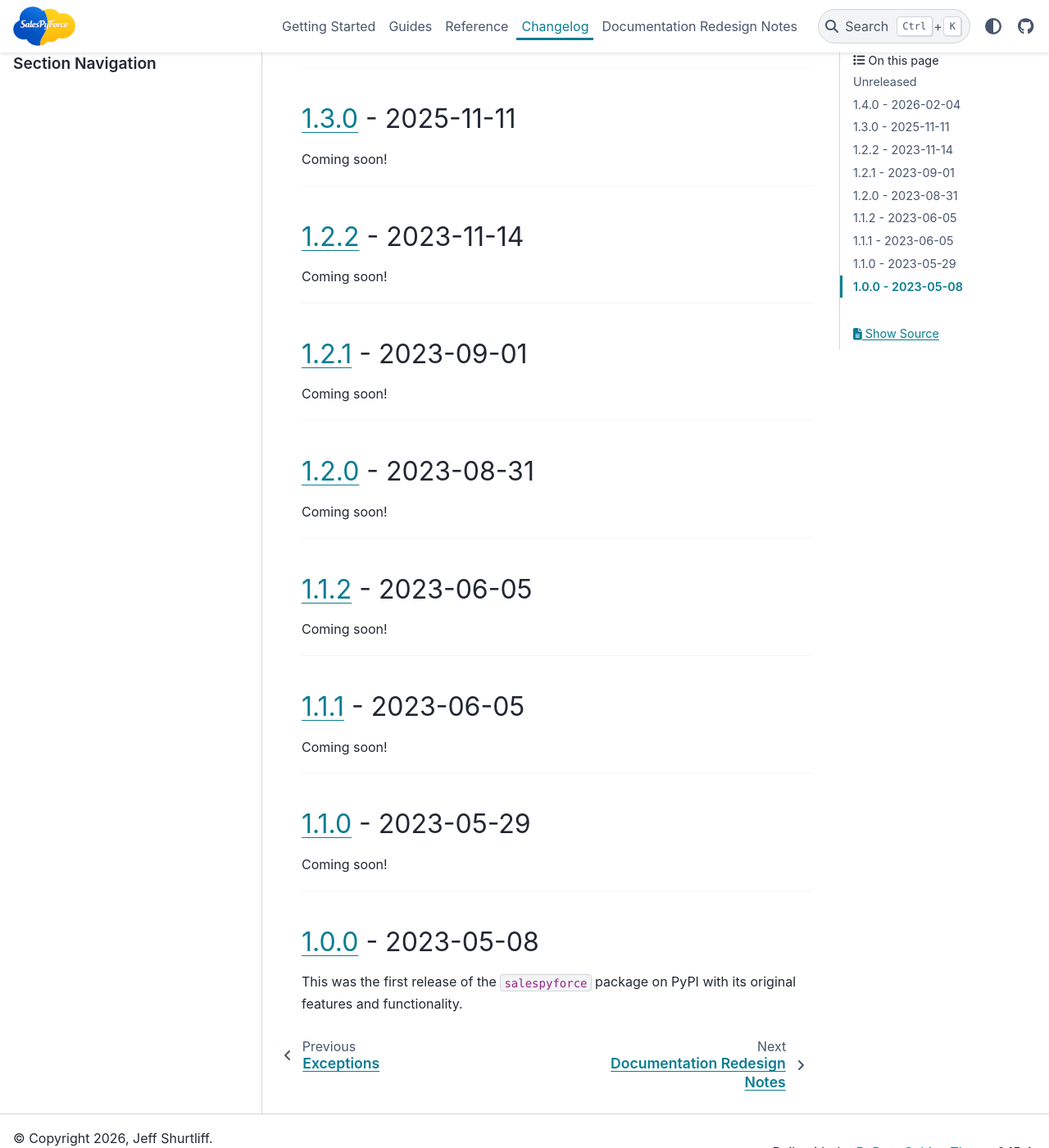
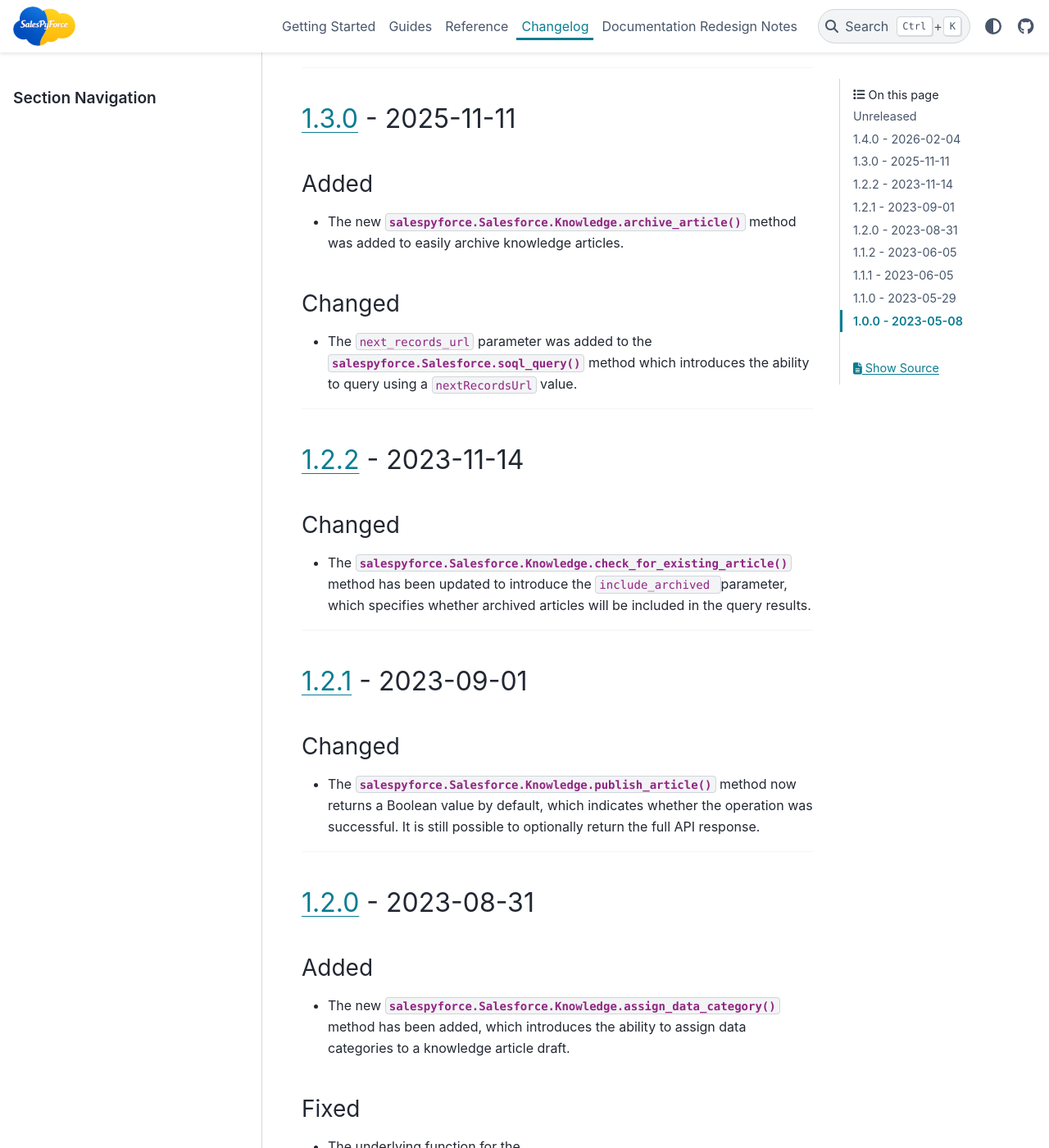
Before and after one commit to jeffshurtliff/salespyforce, a Sphinx documentation site: the page built from docs/CHANGELOG.md, in a window 1280 px wide and 1400 px high, scrolled down 2709 px. Shown: the whole window at 82% size. Built offline with Sphinx 7.4.7 and the PyData theme 0.15.4, drawn with Linux system fonts in a browser that asks for light colours; some of the changed text lies outside the part shown.

Commit message:
Finished populating the new changelog with relevant release notes
Resolves #12

```diff
--- a/docs/CHANGELOG.md
+++ b/docs/CHANGELOG.md
@@ -90,43 +90,85 @@
 (relnotes-1.3.0)=
 ## [1.3.0] - 2025-11-11
 
-Coming soon!
+(relnotes-1.3.0-added)=
+### Added
+
+- The new {py:meth}`salespyforce.Salesforce.Knowledge.archive_article` method was added to
+  easily archive knowledge articles.
+
+(relnotes-1.3.0-changed)=
+### Changed
+
+- The `next_records_url` parameter was added to the {py:meth}`salespyforce.Salesforce.soql_query`
+  method which introduces the ability to query using a `nextRecordsUrl` value.
 
 ---
 (relnotes-1.2.2)=
 ## [1.2.2] - 2023-11-14
 
-Coming soon!
+(relnotes-1.2.2-changed)=
+### Changed
+
+- The {py:meth}`salespyforce.Salesforce.Knowledge.check_for_existing_article` method has been
+  updated to introduce the `include_archived ` parameter, which specifies whether archived
+  articles will be included in the query results.
 
 ---
 (relnotes-1.2.1)=
 ## [1.2.1] - 2023-09-01
 
-Coming soon!
+(relnotes-1.2.1-changed)=
+### Changed
+
+- The {py:meth}`salespyforce.Salesforce.Knowledge.publish_article` method now returns a Boolean
+  value by default, which indicates whether the operation was successful. It is still possible
+  to optionally return the full API response.
 
 ---
 (relnotes-1.2.0)=
 ## [1.2.0] - 2023-08-31
 
-Coming soon!
+(relnotes-1.2.0-added)=
+### Added
+
+- The new {py:meth}`salespyforce.Salesforce.Knowledge.assign_data_category` method has been added,
+  which introduces the ability to assign data categories to a knowledge article draft.
+
+(relnotes-1.2.0-fixed)=
+### Fixed
+
+- The underlying function for the {py:meth}`salespyforce.Salesforce.Knowledge.get_article_url` method
+  was updated to fix an extraneous slash issue.
 
 ---
 (relnotes-1.1.2)=
 ## [1.1.2] - 2023-06-05
 
-Coming soon!
+(relnotes-1.1.2-changed)=
+### Changed
+
+- Only the version was changed in this release to address an issue with PyPI distribution.
 
 ---
 (relnotes-1.1.1)=
 ## [1.1.1] - 2023-06-05
 
-Coming soon!
+(relnotes-1.1.1-changed)=
+### Changed
+
+- Only the version was changed in this release to address an issue with PyPI distribution.
 
 ---
 (relnotes-1.1.0)=
 ## [1.1.0] - 2023-05-29
 
-Coming soon!
+(relnotes-1.1.0-added)=
+### Added
+
+- The {py:meth}`salespyforce.Salesforce.get_org_limits` method was added to retrieve
+  the governor limits for the connected Salesforce org.
+- The {py:meth}`salespyforce.Salesforce.search_string` method was added to introduce
+  the ability to perform a SOSL query to search for a given string.
 
 ---
 (relnotes-1.0.0)=
```
